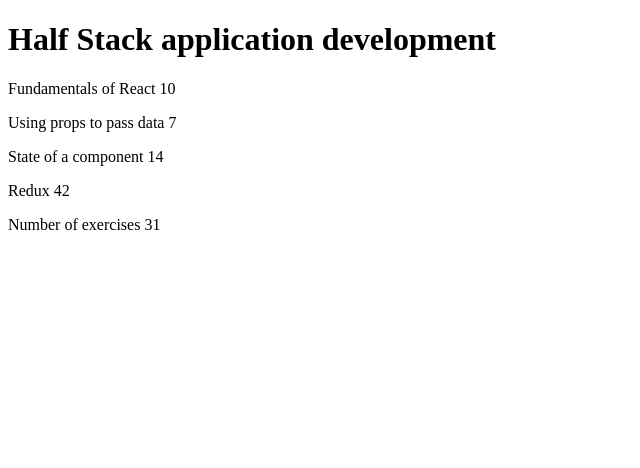
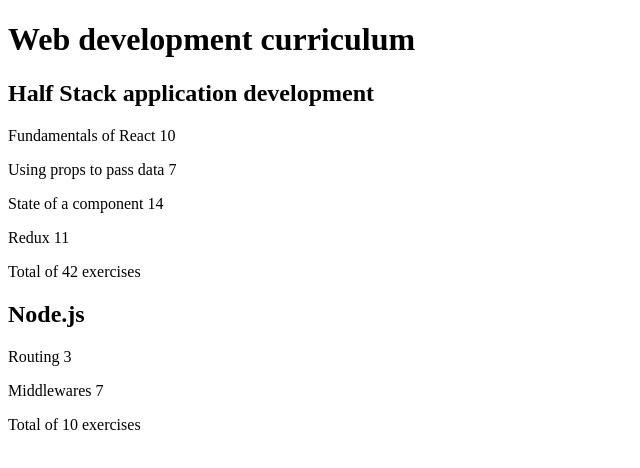
Before and after one commit to dyyyni/fso-2022-palautukset, a React (Create React App) app in the folder osa-1/kurssitiedot/: page / in a window 1280 px wide. Shown: the top 468 px of the page, without its empty margins (0-640 px from the left). Built offline with nearby package versions, Linux system fonts and the light colour scheme.

Commit message:
kurssitiedot step 9 done

```diff
--- a/osa-1/kurssitiedot/src/App.js
+++ b/osa-1/kurssitiedot/src/App.js
@@ -1,25 +1,19 @@
 const Header = (props) => {
   return (
     <>
-      <h1>{props.course.name}</h1>
-    </>
-  );
-};
-
-const Total = (props) => {
-  return (
-    <>
-      <p>
-        Number of exercises{' '}
-        {props.parts[0].exercises +
-          props.parts[1].exercises +
-          props.parts[2].exercises}
-      </p>
+      <h2>{props.course.name}</h2>
     </>
   );
 };
 
 const Course = ({ course }) => {
+  const initialValue = 0;
+  const exercises = course.parts
+    .map((part) => part.exercises)
+    .reduce(
+      (prevValue, currentValue) => prevValue + currentValue,
+      initialValue
+    );
   return (
     <div>
       <Header course={course} />
@@ -28,12 +22,14 @@ const Course = ({ course }) => {
           {part.name} {part.exercises}
         </p>
       ))}
+      <p>Total of {exercises} exercises</p>
     </div>
   );
 };
 
 const App = () => {
-  const course = {
+  const courses = [
+    {
       name: 'Half Stack application development',
       id: 1,
       parts: [
@@ -54,16 +50,37 @@ const App = () => {
         },
         {
           name: 'Redux',
-        exercises: 42,
+          exercises: 11,
           id: 4,
         },
       ],
-  };
+    },
+    {
+      name: 'Node.js',
+      id: 2,
+      parts: [
+        {
+          name: 'Routing',
+          exercises: 3,
+          id: 1,
+        },
+        {
+          name: 'Middlewares',
+          exercises: 7,
+          id: 2,
+        },
+      ],
+    },
+  ];
 
   return (
     <div>
+      <h1>Web development curriculum</h1>
+      {courses.map((course) => (
+        <div key={course.id}>
           <Course course={course} />
-      <Total parts={course.parts} />
+        </div>
+      ))}
     </div>
   );
 };
```
Lines whose indentation alone changed are shown as unchanged.
